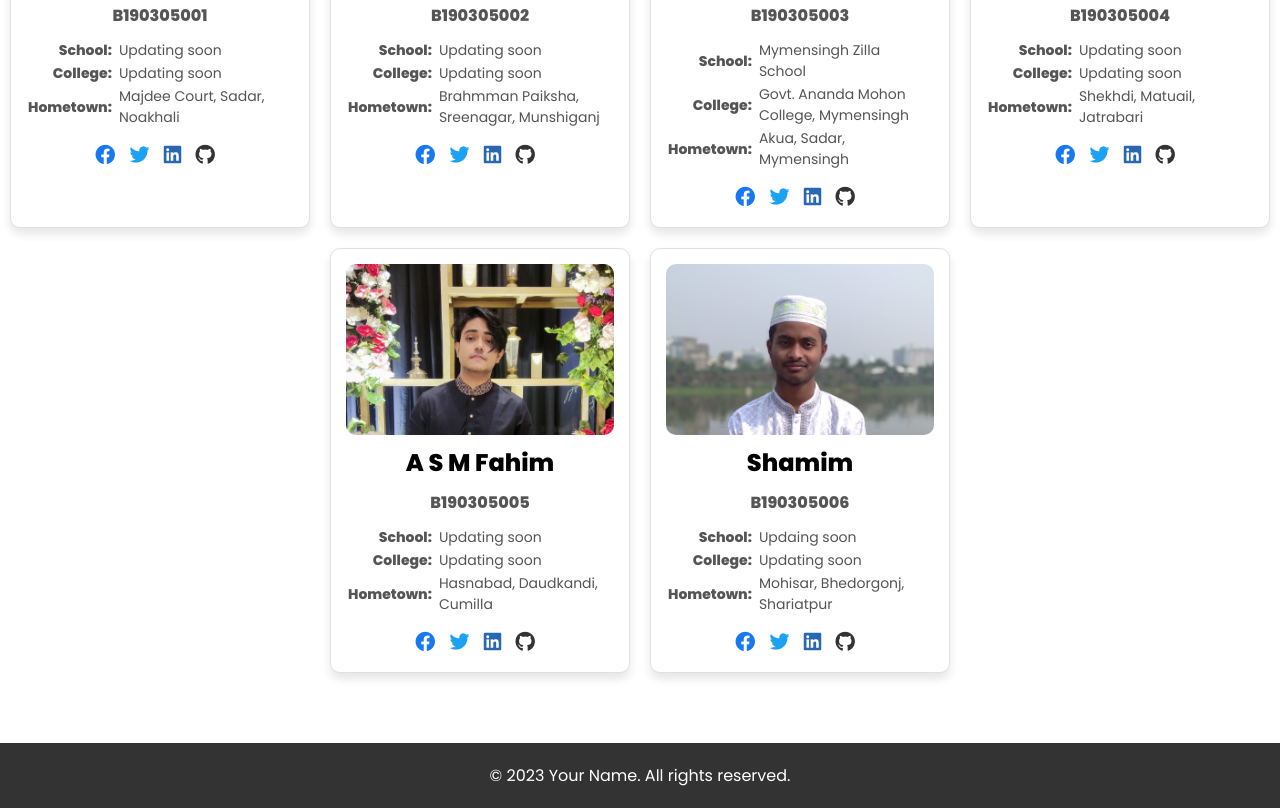
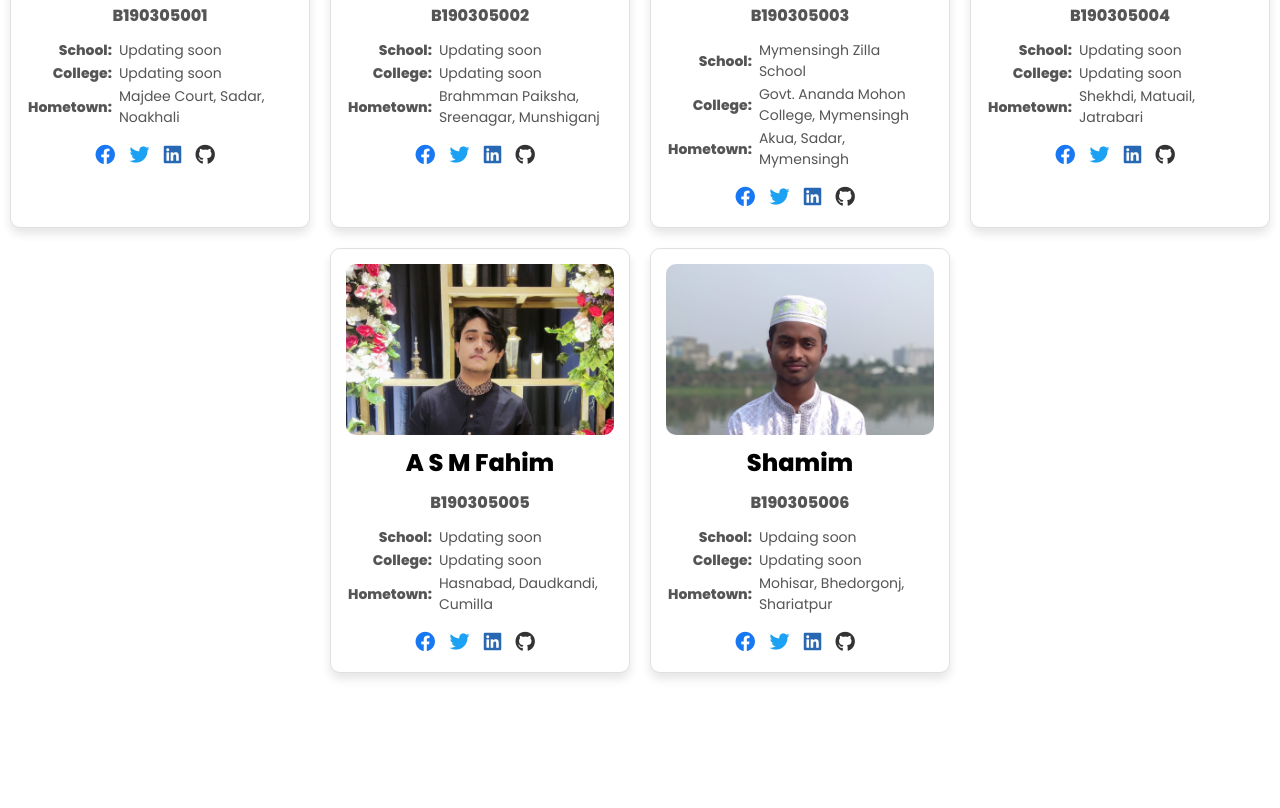
Before and after one commit to nishatrhythm/CSE11, a plain HTML site: page index.html in a window 1280 px wide. Shown: the part 363-1171 px from the top of the page. After the commit the page ends 1106 px from the top, so only its background shows below. Drawn offline with Linux system fonts and the light colour scheme.

Commit message:
Initial commit

```diff
--- a/index.html
+++ b/index.html
@@ -5,7 +5,7 @@
     <meta charset="UTF-8">
     <meta name="viewport" content="width=device-width, initial-scale=1.0">
     <link rel="stylesheet" href="styles.css">
-    <title>CSE 11</title>
+    <title>Student Introductory Website</title>
 
     <link rel="stylesheet" href="https://cdnjs.cloudflare.com/ajax/libs/font-awesome/6.2.0/css/all.min.css">
 </head>
@@ -97,7 +97,7 @@
                 <a href="https://www.github.com"><i class="fab fa-github"></i></a>
             </div>
         </div>
-        <!-- Example student card: -->
+
         <div class="student-card">
             <img class="student-image" src="/images/004.jpg" alt="Student 2">
             <h2 class="student-name">Rifah Sajida Deya</h2>
@@ -182,10 +182,6 @@
         <!-- Repeat this card structure for other students -->
     </section>
 
-    <footer class="footer">
-        <p>&copy; 2023 Your Name. All rights reserved.</p>
-    </footer>
-
     <script src="script.js"></script>
 </body>
 
--- a/styles.css
+++ b/styles.css
@@ -187,7 +187,12 @@ body {
     color: #0056b3;
 }
 
-/* Style for social media icons with inline CSS */
+/* Add a class for the social media links container */
+.custom-social-links {
+    margin-top: 10px;
+}
+
+/* Style for social media icons */
 .custom-social-links a {
     font-size: 20px; /* Adjust the size of the icons as needed */
     margin-right: 10px; /* Add spacing between icons */
@@ -215,13 +220,3 @@ body {
 .custom-social-links a:hover {
     color: #0056b3; /* Change the hover color as needed */
 }
-
-
-/* Style for the footer */
-.footer {
-    background-color: #333; /* Background color for the footer */
-    color: white; /* Text color for the footer */
-    text-align: center; /* Center-align the text */
-    padding: 20px 0; /* Add vertical padding (top and bottom) and no horizontal padding */
-    width: 100%; /* Full width */
-}
```
